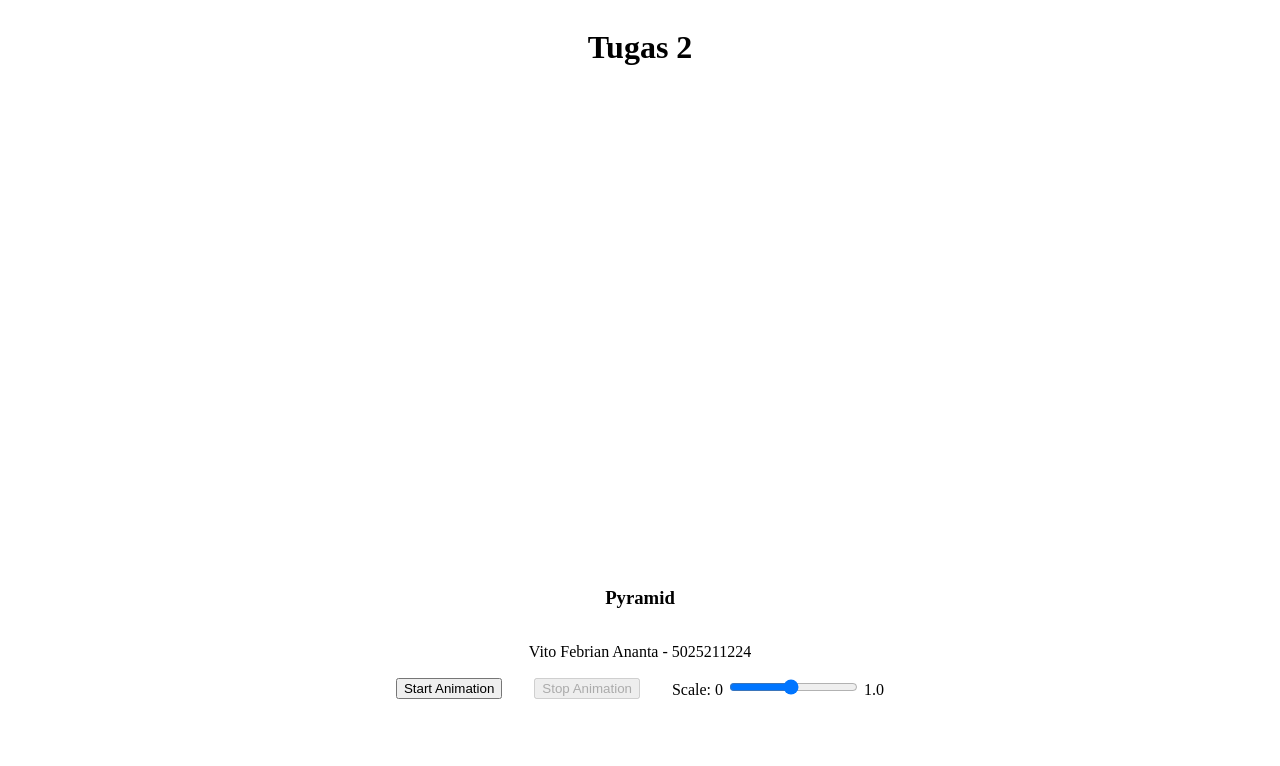
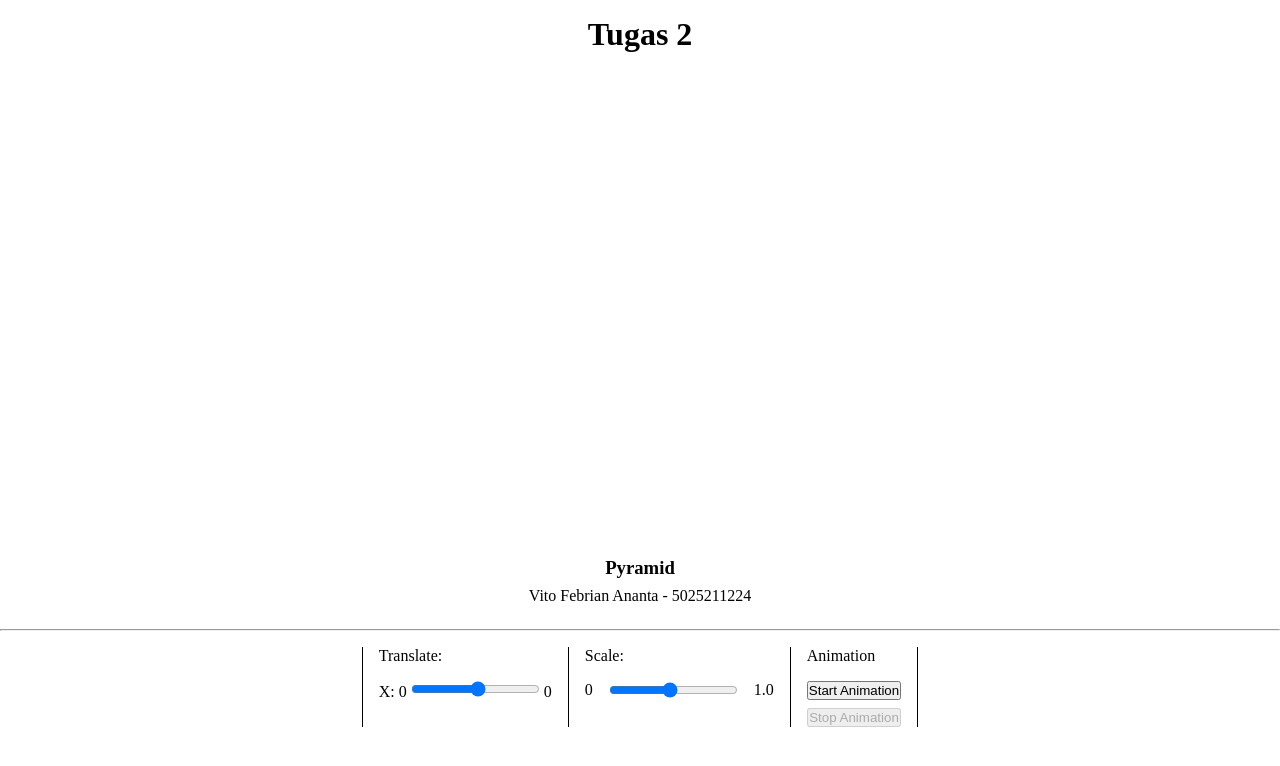
Before and after one commit to 2023GrafkomB/tugas-individu-vitoananta3, a plain HTML site: page tugas-2/index.html in a window 1280 px wide. Drawn offline with Linux system fonts and the light colour scheme.

Commit message:
Add translator x axis html

```diff
--- a/tugas-2/index.html
+++ b/tugas-2/index.html
@@ -13,11 +13,30 @@
       <div class="subtitle"><h3>Pyramid</h3></div>
       <div class="description"><p>Vito Febrian Ananta - 5025211224</p></div>
     </div>
+    <hr class="horizontal-spacer">
     <div class="controls">
-      <button id="startButton">Start Animation</button>
-      <button id="stopButton">Stop Animation</button>
+      <div id="translator">
+        <p>Translate:</p>
+        <div class="translate-slider">
+          <div class="xaxis">
+            <label for="translationXSlider">X: 0</label>
+            <input
+              type="range"
+              id="translationXSlider"
+              min="-2.0"
+              max="2.0"
+              step="0.1"
+              value="0.1"
+            />
+            <span id="translationXValue">0</span>
+          </div>
+
+        </div>
+      </div>
       <div id="scaler">
-        <label for="scaleSlider">Scale: 0</label>
+        <p>Scale:</p>
+        <div class="scaler-slider">
+          <label for="scaleSlider">0</label>
           <input
             type="range"
             id="scaleSlider"
@@ -27,6 +46,16 @@
             value="1.0"
           />
           <span id="scaleValue">1.0</span>
+        </div>
+      </div>
+      <div class="animation-control">
+        <div class="animation-title">
+          <p>Animation</p>
+        </div>
+        <div class="animation-button">
+          <button id="startButton">Start Animation</button>
+          <button id="stopButton">Stop Animation</button>
+        </div>
       </div>
     </div>
 
--- a/tugas-2/style.css
+++ b/tugas-2/style.css
@@ -1,5 +1,7 @@
 * {
     box-sizing: border-box;
+    padding: 0;
+    margin: 0;
 }
 
 .center {
@@ -9,10 +11,64 @@
     flex-direction: column;
 }
 
+.title {
+    padding: 1rem;
+}
+
+.subtitle {
+    padding: 0.5rem;
+}
+
+.description {
+    padding: 0 0 0.5rem 0;
+}
+
+.horizontal-spacer {
+    margin: 1rem 0;
+}
+
 .controls {
     display: flex;
     justify-content: center;
-    align-items: center;
     flex-direction: row;
-    gap: 2rem;
+    }
+
+#translator {
+    border-left: 1px solid black;
+    display: flex;
+    flex-direction: column;
+    padding: 0 1rem;
 }
+
+.translate-slider {
+    display: flex;
+    padding-top: 1rem;
+    flex-direction: column;
+    gap: 0.5rem;
+}
+
+#scaler {
+    border-left: 1px solid black;
+    border-right: 1px solid black;
+    display: flex;
+    flex-direction: column;
+    padding: 0 1rem;
+}
+
+.scaler-slider {
+    display: flex;
+    padding-top: 1rem;
+    gap: 1rem;
+}
+
+.animation-control {
+    border-right: 1px solid black;
+    padding: 0 1rem;
+}
+
+.animation-button {
+    padding-top: 1rem;
+    display: flex;
+    flex-direction: column;
+    gap: 0.5rem;
+}
```
Lines whose indentation alone changed are shown as unchanged.
